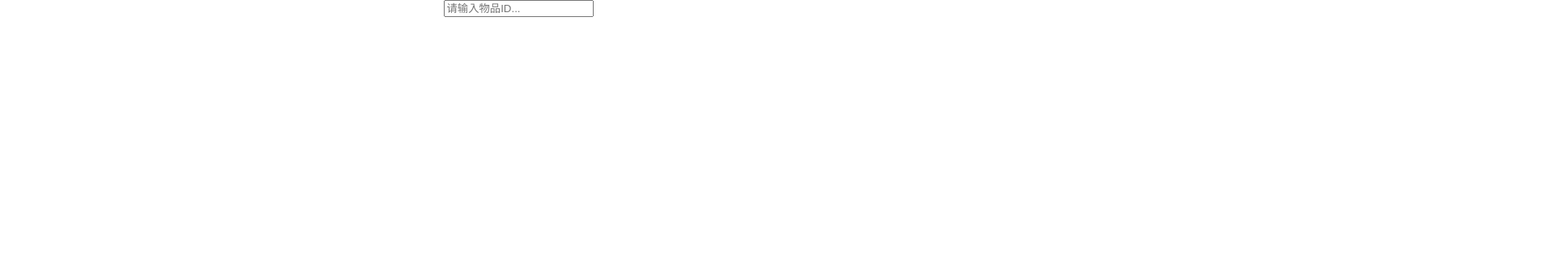
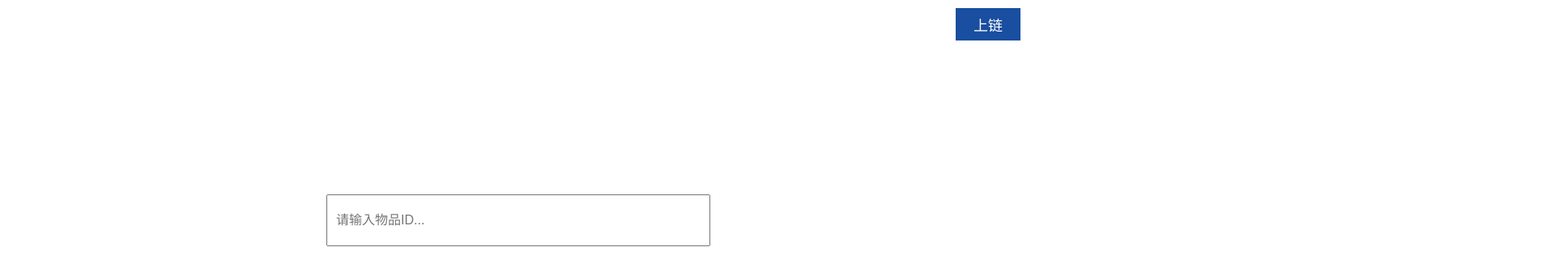
Before and after one commit to Liveipool/WeTrace-front-end, a Vue app: page /#/ in a window 1280 px wide. Shown: the top 342 px of the page at 81% size, 1920 px wide, since content can reach past the window. Built offline with nearby package versions, Linux system fonts and the light colour scheme.

Commit message:
把几个页面的基本构造搞好

```diff
--- a/src/components/Home.vue
+++ b/src/components/Home.vue
@@ -1,12 +1,13 @@
 <template>
   <div class="home">
-    <animation-page></animation-page>
-    <input type="search" name="searchId" id="searchId" placeholder="请输入物品ID...">
+    <!-- <animation-page></animation-page> -->
+    <button id="onChain" @click="goOnChain">上链</button>
+    <input type="text" name="searchId" id="searchId" placeholder="请输入物品ID...">
   </div>
 </template>
 
 <script>
-import AnimationPage from './AnimationPage'
+import AnimationPage from './AnimationPage';
 
 export default {
   name: 'Home',
@@ -17,7 +18,17 @@ export default {
   },
   components: {
     AnimationPage,
-  }
+  },
+  methods: {
+    goOnChain() {
+      const login = true;
+      if (login) {
+        this.$router.push({ path: '/onChain' });
+      } else {
+        this.$router.push({ path: '/login' });
+      }
+    },
+  },
 };
 </script>
 
@@ -28,9 +39,31 @@ export default {
   height: 100%;
 }
 
-#searchID {
-  margin: 0;
+#onChain {
+  position: absolute;
+  top: 10px;
+  right: 20px;
+  display: inline-block;
+  border: 0;
+  outline: none;
+  width: 80px;
+  height: 40px;
+  background-color: #194EA0;
+  color: #fff;
+  font-size: 18px;
+  cursor: pointer;
+}
 
+#searchId {
+  display: inline-block;
+  position: relative;
+  top: 30%;
+  margin: 0 auto;
+  padding: 10px;
+  width: 450px;
+  height: 40px;
+  font-size: 16px;
+  outline: none;
 }
 
 </style>
--- /dev/null
+++ b/src/components/Login.vue
@@ -0,0 +1,20 @@
+<template>
+  <div class="login">
+    <div>登录</div>
+  </div>
+</template>
+
+<script>
+export default {
+  name: 'Login',
+  data() {
+    return {
+      msg: '',
+    };
+  },
+};
+</script>
+
+<!-- Add "scoped" attribute to limit CSS to this component only -->
+<style scoped>
+</style>
--- /dev/null
+++ b/src/components/OnChain.vue
@@ -0,0 +1,20 @@
+<template>
+  <div class="onChain">
+    <div>上链</div>
+  </div>
+</template>
+
+<script>
+export default {
+  name: 'OnChain',
+  data() {
+    return {
+      msg: '',
+    };
+  },
+};
+</script>
+
+<!-- Add "scoped" attribute to limit CSS to this component only -->
+<style scoped>
+</style>
--- a/src/router/index.js
+++ b/src/router/index.js
@@ -1,6 +1,8 @@
 import Vue from 'vue';
 import Router from 'vue-router';
 import Home from '@/components/Home';
+import OnChain from '@/components/OnChain';
+import Login from '@/components/Login';
 
 Vue.use(Router);
 
@@ -11,5 +13,15 @@ export default new Router({
       name: 'Home',
       component: Home,
     },
+    {
+      path: '/onChain',
+      name: 'OnChain',
+      component: OnChain,
+    },
+    {
+      path: '/login',
+      name: 'Login',
+      component: Login,
+    },
   ],
 });
```
